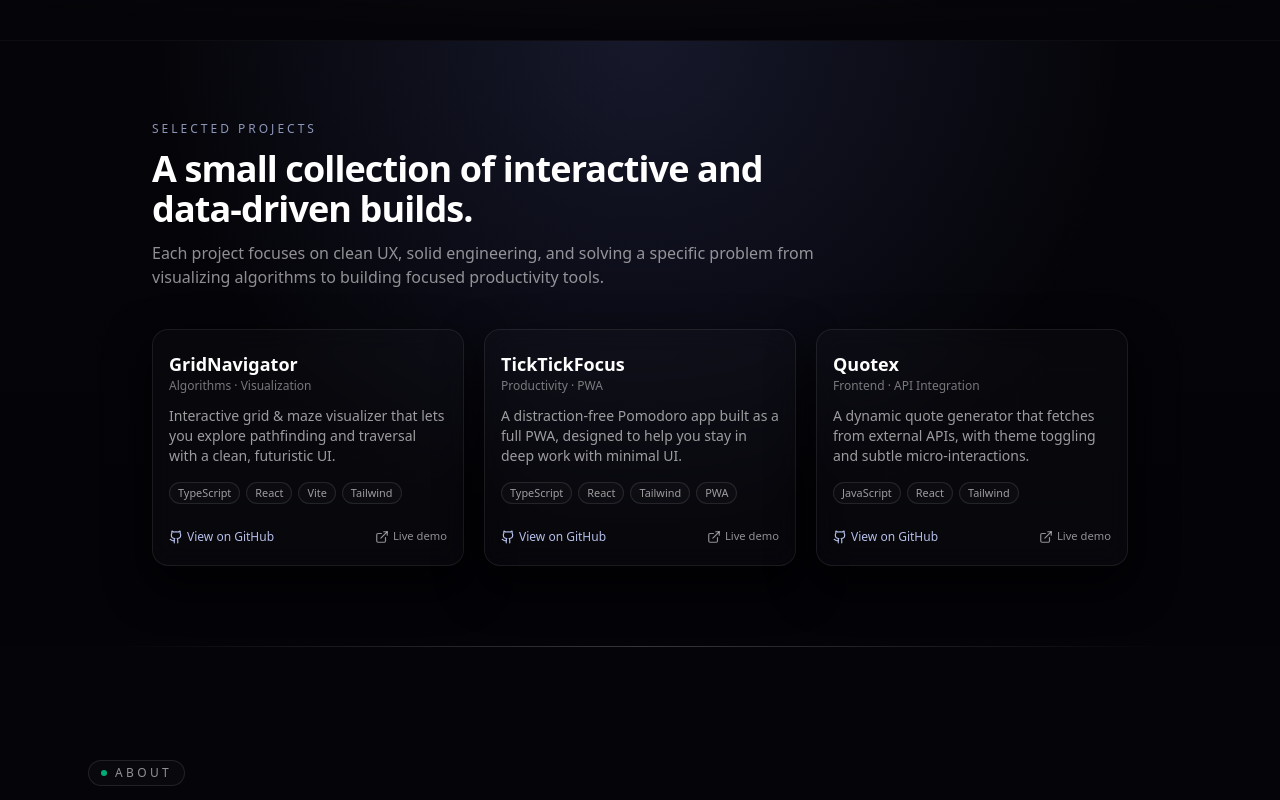
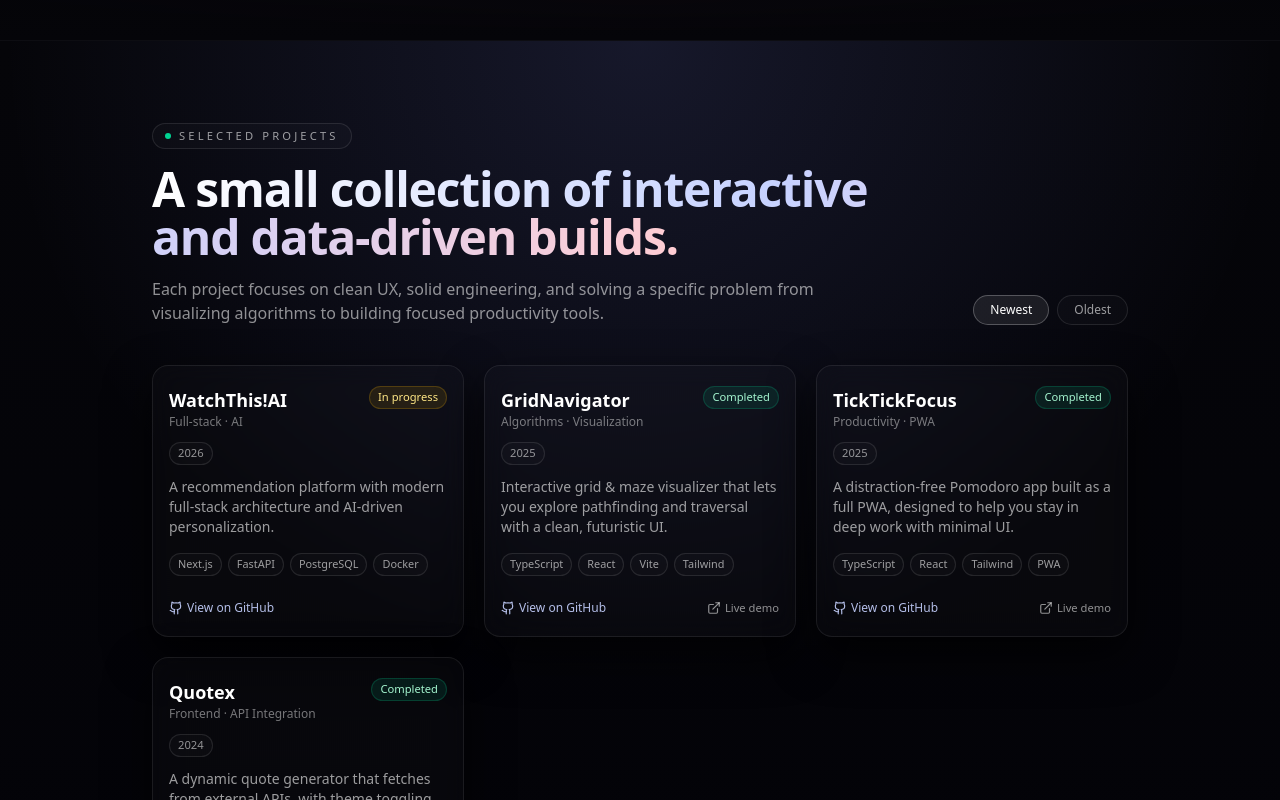
Before and after one commit to RavangDai/Portfolio, a Next.js app: page / in a window 1280 px wide. Shown: the part 760-1560 px from the top of the page. Built offline with nearby package versions, Linux system fonts and the light colour scheme.

Commit message:
Project Section Updated

```diff
--- a/src/components/ui/projects-section.tsx
+++ b/src/components/ui/projects-section.tsx
@@ -1,8 +1,11 @@
 "use client";
 
+import { useMemo, useState } from "react";
 import { motion } from "framer-motion";
 import { Github, ExternalLink } from "lucide-react";
 import { cn } from "@/lib/utils";
+
+type ProjectStatus = "Completed" | "In progress";
 
 type Project = {
   name: string;
@@ -11,6 +14,10 @@ type Project = {
   tech: string[];
   github: string;
   live?: string;
+
+  // NEW
+  year: number;
+  status: ProjectStatus;
 };
 
 const projects: Project[] = [
@@ -22,6 +29,8 @@ const projects: Project[] = [
     tech: ["TypeScript", "React", "Vite", "Tailwind"],
     github: "https://github.com/RavangDai/GridNavigator",
     live: "https://grid-navigator-mu.vercel.app/",
+    year: 2025,
+    status: "Completed",
   },
   {
     name: "TickTickFocus",
@@ -31,6 +40,8 @@ const projects: Project[] = [
     tech: ["TypeScript", "React", "Tailwind", "PWA"],
     github: "https://github.com/RavangDai/TickTickFocus",
     live: "https://tick-tick-focus.vercel.app/",
+    year: 2025,
+    status: "Completed",
   },
   {
     name: "Quotex",
@@ -40,6 +51,21 @@ const projects: Project[] = [
     tech: ["JavaScript", "React", "Tailwind"],
     github: "https://github.com/RavangDai/Quotex",
     live: "https://quotex-five.vercel.app/",
+    year: 2024,
+    status: "Completed",
+  },
+
+  // Example in-progress (you can remove this if you don’t want it)
+  {
+  name: "WatchThis!AI",
+   tag: "Full-stack · AI",
+     description:
+       "A recommendation platform with modern full-stack architecture and AI-driven personalization.",
+     tech: ["Next.js", "FastAPI", "PostgreSQL", "Docker"],
+     github: "https://github.com/yourname/watchthis-ai",
+     live: "",
+     year: 2026,
+     status: "In progress",
    },
 ];
 
@@ -48,10 +74,7 @@ const sectionVariants = {
   visible: {
     opacity: 1,
     y: 0,
-    transition: {
-      duration: 0.9,
-      ease: [0.25, 0.4, 0.25, 1] as any,
-    },
+    transition: { duration: 0.9, ease: [0.25, 0.4, 0.25, 1] as any },
   },
 };
 
@@ -68,7 +91,29 @@ const cardVariants = {
   }),
 };
 
+function statusBadgeClass(status: ProjectStatus) {
+  if (status === "Completed") {
+    return "border-emerald-400/20 bg-emerald-400/10 text-emerald-200";
+  }
+  return "border-amber-400/20 bg-amber-400/10 text-amber-200";
+}
+
 export function ProjectsSection() {
+  const [sort, setSort] = useState<"newest" | "oldest">("newest");
+  const [statusFilter, setStatusFilter] = useState<"All" | ProjectStatus>("All");
+
+  const filteredProjects = useMemo(() => {
+    let list = [...projects];
+
+    if (statusFilter !== "All") {
+      list = list.filter((p) => p.status === statusFilter);
+    }
+
+    list.sort((a, b) => (sort === "newest" ? b.year - a.year : a.year - b.year));
+
+    return list;
+  }, [sort, statusFilter]);
+
   return (
     <section
       id="projects"
@@ -79,29 +124,65 @@ export function ProjectsSection() {
 
       <div className="relative z-10 mx-auto flex w-full max-w-5xl flex-col gap-10 px-4 md:px-6">
         {/* header */}
+        {/* header (About-style) */}
 <motion.div
   variants={sectionVariants}
   initial="hidden"
   whileInView="visible"
   viewport={{ once: true, amount: 0.4 }}
-          className="max-w-2xl"
+  className="flex max-w-5xl flex-col gap-4 md:flex-row md:items-end md:justify-between"
 >
-          <p className="text-xs font-medium uppercase tracking-[0.25em] text-indigo-200/70">
+  {/* LEFT */}
+  <div className="max-w-3xl space-y-4">
+    <div className="inline-flex items-center gap-2 rounded-full border border-white/10 bg-white/[0.02] px-3 py-1 text-[0.7rem] font-medium uppercase tracking-[0.28em] text-white/60">
+      <span className="h-1.5 w-1.5 rounded-full bg-emerald-400" />
       Selected Projects
+    </div>
+
+    <h2 className="text-2xl font-semibold tracking-tight sm:text-3xl md:text-5xl">
+      <span className="bg-gradient-to-r from-white via-indigo-200 to-rose-200 bg-clip-text text-transparent">
+        A small collection of interactive and data-driven builds.
+      </span>
+    </h2>
+
+    <p className="max-w-2xl text-sm text-white/55 sm:text-base">
+      Each project focuses on clean UX, solid engineering, and solving a specific
+      problem from visualizing algorithms to building focused productivity tools.
     </p>
-          <h2 className="mt-3 text-2xl font-semibold tracking-tight text-white sm:text-3xl md:text-4xl">
-            A small collection of interactive and data-driven builds.
-          </h2>
-          <p className="mt-3 text-sm text-white/55 sm:text-base">
-            Each project focuses on clean UX, solid engineering, and solving a
-            specific problem from visualizing algorithms to building focused
-            productivity tools.
-          </p>
+  </div>
+
+  {/* RIGHT: sort buttons */}
+  <div className="flex gap-2">
+    <button
+      onClick={() => setSort("newest")}
+      className={cn(
+        "rounded-full border px-4 py-1.5 text-xs transition",
+        sort === "newest"
+          ? "border-white/25 bg-white/[0.08] text-white"
+          : "border-white/10 bg-white/[0.02] text-white/60 hover:text-white"
+      )}
+    >
+      Newest
+    </button>
+    <button
+      onClick={() => setSort("oldest")}
+      className={cn(
+        "rounded-full border px-4 py-1.5 text-xs transition",
+        sort === "oldest"
+          ? "border-white/25 bg-white/[0.08] text-white"
+          : "border-white/10 bg-white/[0.02] text-white/60 hover:text-white"
+      )}
+    >
+      Oldest
+    </button>
+  </div>
 </motion.div>
+
+
 
         {/* cards grid */}
         <div className="grid gap-5 sm:grid-cols-2 lg:grid-cols-3">
-          {projects.map((project, index) => (
+          {filteredProjects.map((project, index) => (
             <motion.article
               key={project.name}
               custom={index}
@@ -122,12 +203,31 @@ export function ProjectsSection() {
               </div>
 
               <div className="relative z-10 flex flex-col gap-3">
+                {/* title row with badge */}
+                <div className="flex items-start justify-between gap-3">
                   <div className="flex flex-col">
                     <h3 className="text-base font-semibold text-white sm:text-lg">
                       {project.name}
                     </h3>
                     <span className="text-xs font-medium text-white/45">
                       {project.tag}
+                    </span>
+                  </div>
+
+                  <span
+                    className={cn(
+                      "shrink-0 rounded-full border px-2 py-0.5 text-[0.7rem]",
+                      statusBadgeClass(project.status)
+                    )}
+                  >
+                    {project.status}
+                  </span>
+                </div>
+
+                {/* meta chips */}
+                <div className="flex flex-wrap items-center gap-2 text-[0.7rem]">
+                  <span className="rounded-full border border-white/10 bg-white/[0.02] px-2 py-0.5 text-white/55">
+                    {project.year}
                   </span>
                 </div>
 
@@ -173,6 +273,13 @@ export function ProjectsSection() {
             </motion.article>
           ))}
         </div>
+
+        {/* empty state */}
+        {filteredProjects.length === 0 ? (
+          <div className="rounded-2xl border border-white/10 bg-white/[0.02] p-6 text-sm text-white/60">
+            No projects match this filter.
+          </div>
+        ) : null}
       </div>
     </section>
   );
```
Lines whose indentation alone changed are shown as unchanged.
